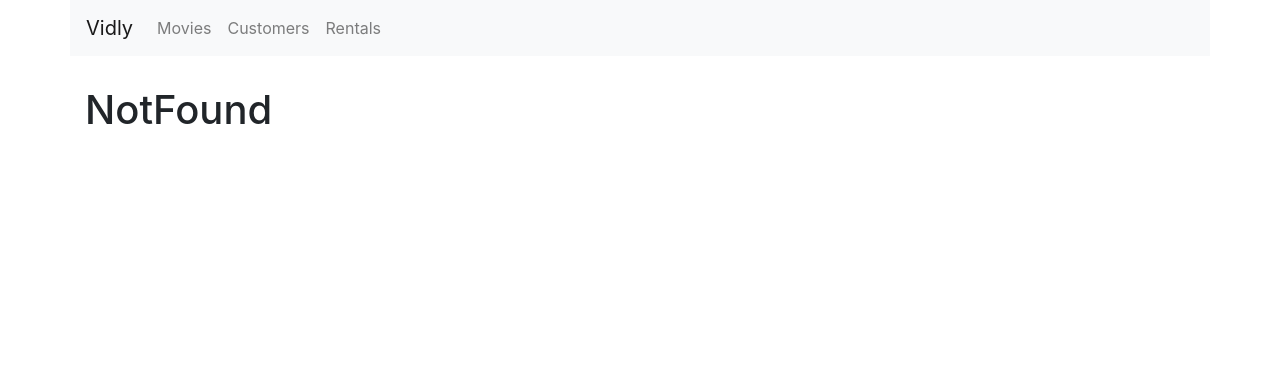
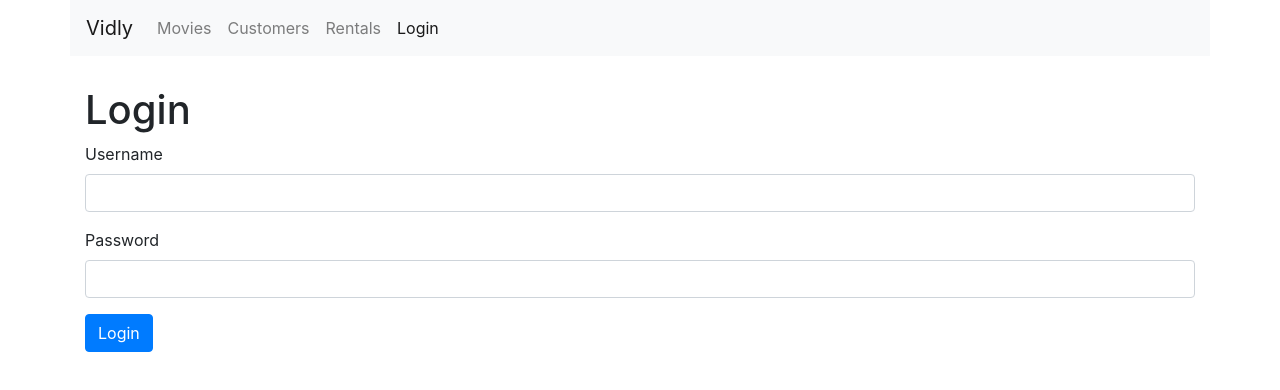
Before and after one commit to html546/react-movie, a React (Create React App) app: page /login in a window 1280 px wide. Before the commit this address led to /not-found. Shown: the top 390 px of the page. Built offline with nearby package versions, Linux system fonts and the light colour scheme.

Commit message:
表单验证

```diff
--- a/package.json
+++ b/package.json
@@ -5,6 +5,7 @@
   "dependencies": {
     "bootstrap": "4.1.1",
     "font-awesome": "4.7.0",
+    "joi-browser": "13.4",
     "lodash": "4.17.10",
     "prop-types": "15.6.2",
     "react": "^16.8.6",
--- a/src/App.js
+++ b/src/App.js
@@ -6,6 +6,7 @@
 import NotFound from "./components/notFound";
 import NavBar from "./components/NavBar";
 import MovieForm from "./components/movieForm";
+import LoginForm from "./components/loginForm";
 import "./App.css";
 class App extends Component {
   render() {
@@ -14,6 +15,7 @@
         <NavBar />
         <main className="container">
           <Switch>
+            <Route path="/login" component={LoginForm} />
             <Route path="/movies/:id" component={MovieForm} />
             <Route path="/movies" component={Movies} />
             <Route path="/customers" component={Customers} />
--- a/src/components/NavBar.jsx
+++ b/src/components/NavBar.jsx
@@ -29,6 +29,9 @@
           <NavLink className="nav-link" to="/rentals">
             Rentals
           </NavLink>
+          <NavLink className="nav-link" to="/login">
+            Login
+          </NavLink>
         </ul>
       </div>
     </nav>
--- /dev/null
+++ b/src/components/common/input.jsx
@@ -0,0 +1,20 @@
+import React from "react";
+
+const Input = ({ name, label, value, onChange, error }) => {
+  return (
+    <div className="form-group">
+      <label htmlFor={name}>{label}</label>
+      <input
+        id={name}
+        type="text"
+        className="form-control"
+        value={value}
+        onChange={onChange}
+        name={name}
+      />
+      {error && <div className="alert alert-danger">{error}</div>}
+    </div>
+  );
+};
+
+export default Input;
--- /dev/null
+++ b/src/components/loginForm.jsx
@@ -0,0 +1,91 @@
+import React, { Component } from "react";
+import Joi from "joi-browser";
+import Input from "./common/input";
+
+class LoginForm extends Component {
+  state = {
+    account: {
+      username: "",
+      password: ""
+    },
+    errors: {}
+  };
+
+  schema = {
+    username: Joi.string().required(),
+    password: Joi.string().required()
+  };
+
+  validate = () => {
+    const result = Joi.validate(this.state.account, this.schema, {
+      abortEarly: false
+    });
+    console.log(result);
+    const errors = {};
+    const { account } = this.state;
+    if (account.username.trim() === "")
+      errors.username = "Username is required.";
+    if (account.password.trim() === "")
+      errors.password = "Password is required.";
+
+    return Object.keys(errors).length === 0 ? null : errors;
+  };
+  handleSubmit = e => {
+    e.preventDefault();
+    const errors = this.validate();
+    this.setState({ errors: errors || {} });
+    if (errors) return;
+    // Call the server
+    console.log("Submitted");
+  };
+  validateProperty = ({ name, value }) => {
+    if (name === "username") {
+      if (value.trim() === "") return "Username is required.";
+      //   ...
+    }
+    if (name === "password") {
+      if (value.trim() === "") return "Password is required.";
+      //   ...
+    }
+  };
+  handleChange = ({ currentTarget: input }) => {
+    const errors = { ...this.state.errors };
+    const errorMessage = this.validateProperty(input);
+    if (errorMessage) errors[input.name] = errorMessage;
+    else delete errors[input.name];
+
+    const account = { ...this.state.account };
+    account[input.name] = input.value;
+    this.setState({
+      account,
+      errors
+    });
+  };
+  render() {
+    const { account, errors } = this.state;
+    return (
+      <div>
+        <h1>Login</h1>
+        <form onSubmit={this.handleSubmit}>
+          <Input
+            name="username"
+            label="Username"
+            onChange={this.handleChange}
+            value={account.username}
+            error={errors.username}
+          />
+          <Input
+            name="password"
+            label="Password"
+            onChange={this.handleChange}
+            value={account.password}
+            error={errors.password}
+          />
+          <button className="btn btn-primary">Login</button>
+        </form>
+      </div>
+    );
+  }
+}
+
+export default LoginForm;
```
Also changed, not shown: 1 other file (tests, documents, lock files or other folders).
